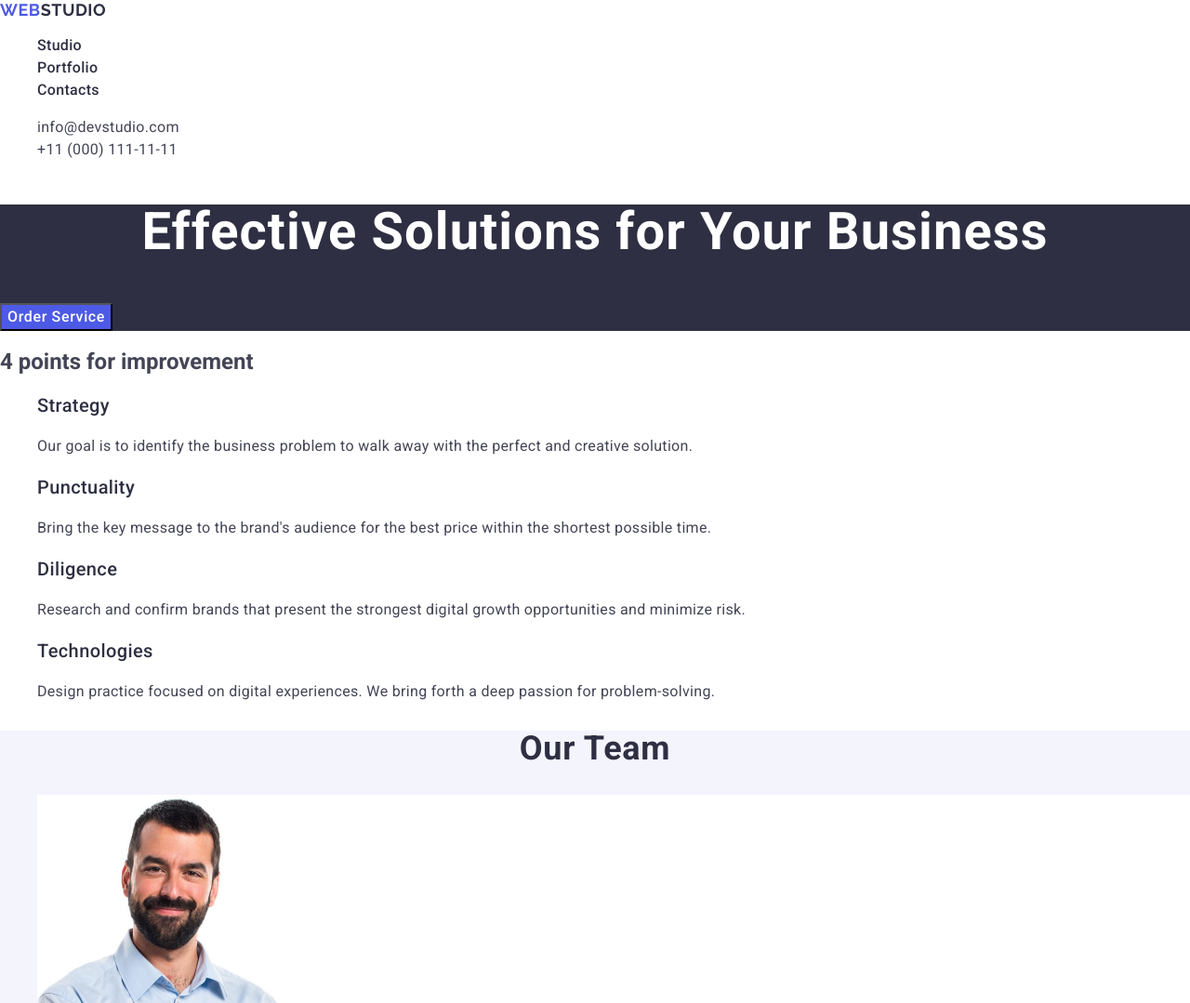
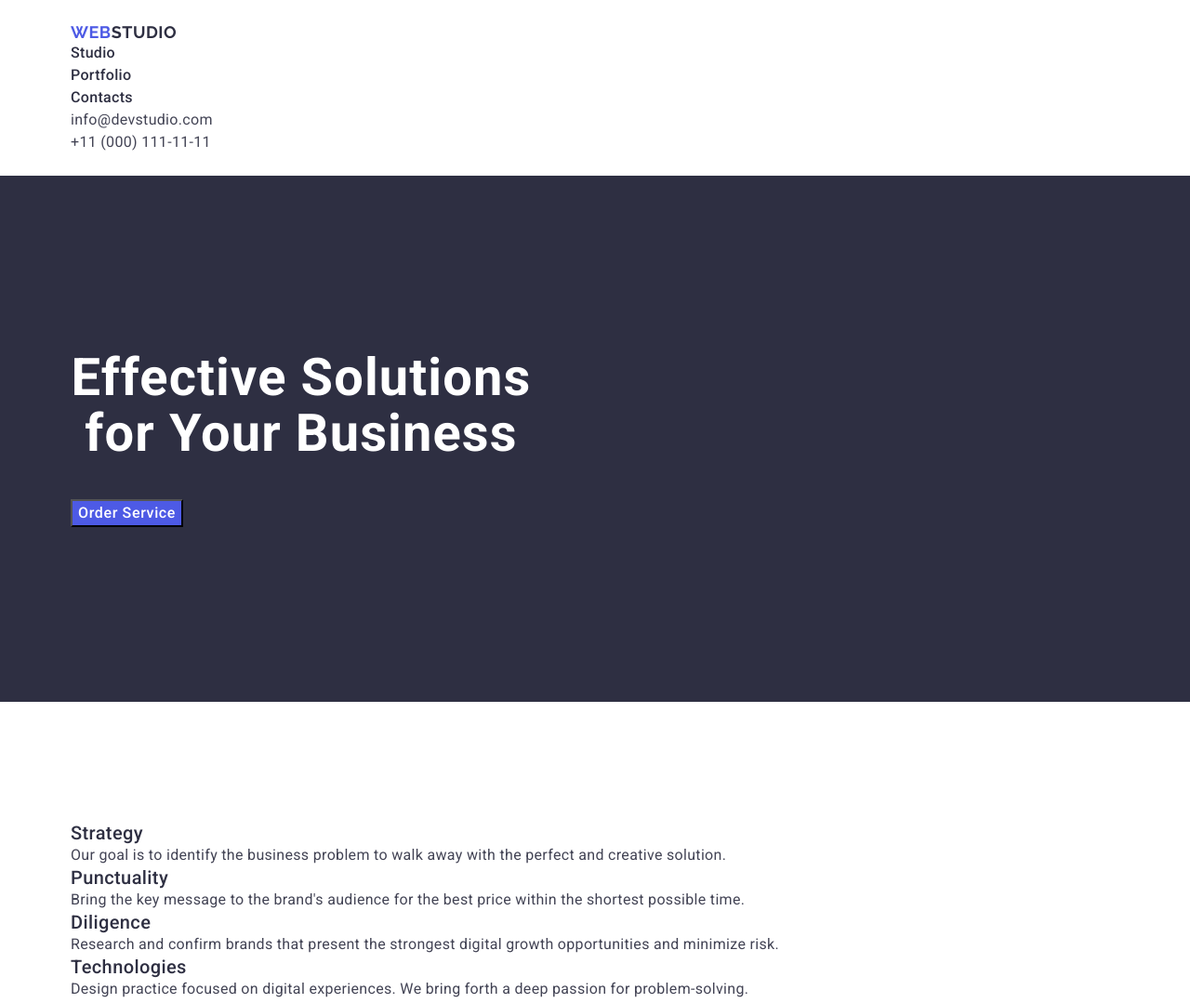
Before and after one commit to IrynaRybachok/goit-markup-hw-03, a plain HTML site: page index.html in a window 1280 px wide. Shown: the top 1079 px of the page at 93% size. Drawn offline with nearby package versions, Linux system fonts and the light colour scheme.

Commit message:
add padding and margin

```diff
--- a/css/style.css
+++ b/css/style.css
@@ -5,9 +5,29 @@ body {
 }
 ul {
     list-style-type: none;
+    margin-top: 0;
+    margin-bottom: 0;
+    padding-left: 0;
 }
 a {
     text-decoration: none;
+}
+
+p, h1, h2, h3, h4, h5, h6 {
+    margin-top: 0;
+    margin-bottom: 0;
+}
+
+.container {
+    width: 1158px;
+    padding-left: 15px;
+    padding-right: 15px;
+    margin: 0 auto;
+}
+
+.header {
+    padding-top: 24px;
+    padding-bottom: 24px;
 }
 
 .logo {
@@ -59,6 +79,8 @@ a {
 .hero {
     background: #2e2f42;
     color: #fff;
+    padding-bottom: 188px;
+    padding-top: 188px;
 }
 
 .hero-heading {
@@ -67,6 +89,9 @@ a {
     line-height: 1.07;
     letter-spacing: 0.02em;
     text-align: center;
+    max-width: 496px;
+    margin-bottom: 40px;
+
 }
 
 .hero-button {
@@ -78,6 +103,8 @@ a {
     background: #4d5ae5;
     color: #fff;
     cursor: pointer;
+    display: block;
+
 }
 
 .hero-button:hover,
@@ -89,7 +116,22 @@ a {
 /* 4 points for improvement */
 
 .improv {
+    padding-top: 129px;
+    padding-bottom: 120px;
 }
+
+.visually-hidden {
+    position: absolute;
+    width: 1px;
+    height: 1px;
+    margin: -1px;
+    border: 0;
+    padding: 0;
+    white-space: nowrap;
+    clip-path: inset(100%);
+    clip: rect(0 0 0 0);
+    overflow: hidden;
+  }
 
 .improv-list {
     }
@@ -117,6 +159,8 @@ a {
 /* our team */
 .team {
     background: #f4f4fd;
+    padding-top: 120px;
+    padding-bottom: 120px;
 }
 
 .team-heading {
@@ -127,9 +171,11 @@ a {
     text-transform: capitalize;
     text-align: center;
     color: #2e2f42;
+    margin-bottom: 72px;
 }
 
 .team-list{
+
 }
 
 .team-item {
@@ -157,6 +203,8 @@ a {
 
 /* our portfolio */
 .partfolio {
+    padding-top: 120px;
+    padding-bottom: 120px;
 }
 
 .partfolio-heading {
@@ -167,6 +215,7 @@ a {
     text-transform: capitalize;
     text-align: center;
     color: #2e2f42;
+    margin-bottom: 72px;
 }
 
 .partgolio-list{
@@ -197,13 +246,17 @@ a {
 /* footer */
 footer {
     background-color: #2e2f42;
+    padding-top: 100px;
+    padding-bottom: 100px;
 }
 .footer-logo .logo-part {
-    color: #f4f4fd;;
+    color: #f4f4fd;
 }
 .footer-content {
     font-size: 16px;
     line-height: 1.5;
     letter-spacing: 0.02em;
     color: #f4f4fd;
+    max-width: 264px;
+    margin-top: 16px;
 }
--- a/index.html
+++ b/index.html
@@ -16,8 +16,8 @@
 </head>
 <body>
 
-    <header>
-
+    <header class="header">
+        <div class="container">
             <nav class="nav">
                 <a class="logo header-logo" href="./index.html" >Web<span class="logo-part">Studio</span></a>
                 <ul class="nav-list">
@@ -33,18 +33,22 @@
                     <li class="contact-item"><a class="contact-link" href="tel:+110001111111">+11 (000) 111-11-11</a></li>
                 </ul>
             </address>
+        </div>
 
     </header>
 
 
     <main>
         <section class="hero">
+            <div class="container">
                 <h1 class="hero-heading">Effective Solutions for Your Business</h1>
                 <button class="hero-button" type="button">Order Service</button>
+            </div>
         </section>
 
         <!-- 4 points for improvement -->
         <section class="improv">
+            <div class="container">
                 <h2 class="visually-hidden">4 points for improvement</h2>
                 <ul class="improv-list">
                     <li class="improv-item">
@@ -72,10 +76,12 @@
                         </p>
                     </li>
                 </ul>
+            </div>
         </section>
 
         <!-- Our Team -->
         <section class="team">
+            <div class="container">
                 <h2 class="team-heading">Our Team</h2>
                 <ul class="team-list">
                     <li class="team-item">
@@ -99,10 +105,12 @@
                         <p class="team-desc">UI Designer</p>
                     </li>
                 </ul>
+            </div>
         </section>
 
         <!-- Our Portfolio -->
         <section class="partfolio">
+            <div class="container">
                 <h2 class="partfolio-heading" id="portfolio">Our Portfolio</h2>
                 <ul class="partgolio-list">
                     <li class="partfolio-item">
@@ -136,14 +144,17 @@
                         <p class="partfolio-desc">Marketing</p>
                     </li>
                 </ul>
+            </div>
         </section>
     </main>
 
     <footer class="footer">
+        <div class="container">
             <a class="logo footer-logo" href="./index.html">Web <span class="logo-part">Studio</span></a>
             <p class="footer-content">
                 Increase the flow of customers and sales for your business with digital marketing &#38; growth solutions.
             </p>
+        </div>
     </footer>
 </body>
 </html>
```
Lines whose indentation alone changed are shown as unchanged.
